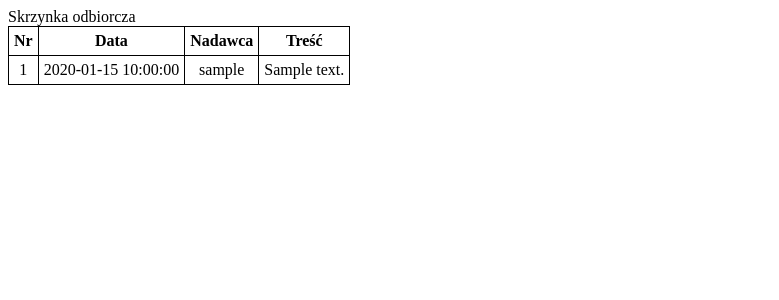
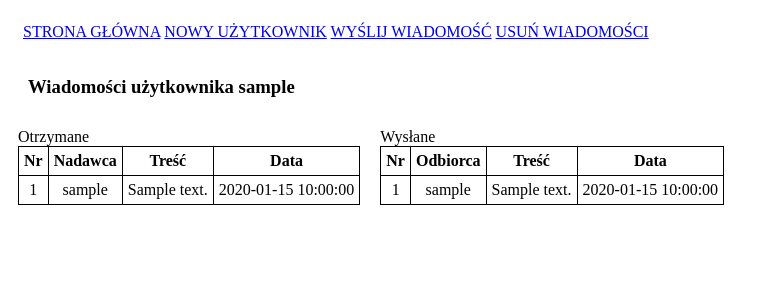
Before and after one commit to isulim/Warsztat_2-serwer-komunikatow, a Flask app: page /user/1 in a window 1280 px wide. Shown: the top 300 px of the page, without its empty margins (0-779 px from the left). Run offline with Flask 2, Linux system fonts and the light colour scheme; a database or web service that is not in the repository returns one stand-in record (values such as "Sample title"); some libraries are stand-ins or nearby versions.

Commit message:
Wiadomości otrzymane

```diff
--- a/main.py
+++ b/main.py
@@ -3,7 +3,6 @@ from clcrypto import password_hash, check_password
 from psycopg2 import connect, OperationalError
 from datetime import datetime
 from flask import Flask, request, render_template, abort, flash, redirect, url_for
-
 
 
 def get_connection(base='warsztat2'):
@@ -21,6 +20,7 @@ def get_connection(base='warsztat2'):
 app = Flask(__name__)
 app.secret_key = 'something'
 
+
 @app.route('/', methods=['GET', 'POST'])
 def users():
 
@@ -37,8 +37,9 @@ def users():
     else:
         return abort(403)
 
+
 @app.route('/new-user', methods=['GET', 'POST'])
-def newUser():
+def new_user():
     form = NewUserForm(request.form)
     if request.method == 'POST' and form.validate():
         conn = get_connection()
@@ -59,20 +60,21 @@ def newUser():
         return redirect(url_for('users'))
     return render_template('new_user.html', form=form)
 
-@app.route('/send/<int:userID>', methods=['GET', 'POST'])
-def send(userID):
+
+@app.route('/send/<user_id>', methods=['GET', 'POST'])
+def send(user_id):
     form = SendForm(request.form)
     if request.method == 'POST' and form.validate():
         conn = get_connection()
         if conn:
             cursor = conn.cursor()
-            sender = User.load_user_by_id(cursor, userID)
+            sender = User.load_user_by_id(cursor, user_id)
             reciever_id = Message.get_user_id_by_username(cursor, form.reciever.data)
 
             if check_password(form.password.data, sender.hashed_password):
                 message = Message()
                 message.to_id = reciever_id
-                message.from_id = userID
+                message.from_id = user_id
                 message.text = form.message.data
                 message.creation_date = datetime.today().strftime("%Y-%m-%d %H:%M:%S")
                 message.save_to_db(cursor)
@@ -84,22 +86,27 @@ def send(userID):
             return redirect('/user/{}'.format(reciever_id[0]))
     return render_template('send_message.html', form=form)
 
-@app.route('/user/<int:userID>', methods=['GET', 'POST'])
-def userMessages(userID):
+
+@app.route('/user/<user_id>', methods=['GET', 'POST'])
+def user_messages(user_id):
 
     if request.method == 'GET':
         conn = get_connection()
         if conn:
             cursor = conn.cursor()
-            messages = Message.load_messages_with_usernames(cursor, userID)
+            rec_messages = Message.rec_messages_with_usernames(cursor, user_id)
+            sent_messages = Message.sent_messages_with_usernames(cursor, user_id)
+            username = Message.get_username(cursor, user_id)
             cursor.close()
             conn.close()
         else:
             users = "Błąd połączenia z bazą."
-        return render_template('user_messages.html', messages=messages)
+        return render_template('user_messages.html',
+                               rec_messages=rec_messages,
+                               sent_messages=sent_messages,
+                               username=username)
     else:
-        flash("Niedozwolona metoda")
-        return redirect(url_for('users'))
+        return abort(403)
 
 
 if __name__ == '__main__':
--- a/models/__init__.py
+++ b/models/__init__.py
@@ -1,5 +1,6 @@
 from clcrypto import password_hash
 from wtforms import Form, BooleanField, StringField, IntegerField, PasswordField, validators
+
 
 class User:
     __id = None
@@ -117,7 +118,6 @@ class User:
             return None
 
 
-
 class Message:
     __id = None
     from_id = None
@@ -156,9 +156,8 @@ class Message:
         else:
             return None
 
-
     @classmethod
-    def load_messages_with_usernames(cls, cursor, user_id):
+    def rec_messages_with_usernames(cls, cursor, user_id):
         sql = """SELECT messages.id, users.username, messages.text, messages.creation_date
                 FROM messages JOIN users ON messages.from_id = users.id
                 WHERE messages.to_id=%s
@@ -176,6 +175,24 @@ class Message:
             ret.append(loaded_message)
         return ret
 
+    @classmethod
+    def sent_messages_with_usernames(cls, cursor, user_id):
+        sql = """SELECT messages.id, users.username, messages.text, messages.creation_date
+                    FROM messages JOIN users ON messages.to_id = users.id
+                    WHERE messages.from_id=%s
+                    ORDER BY creation_date DESC;"""
+        ret = []
+
+        cursor.execute(sql, (user_id,))
+
+        for row in cursor.fetchall():
+            loaded_message = cls()
+            loaded_message.__id = row[0]
+            loaded_message.to_id = row[1]
+            loaded_message.text = row[2]
+            loaded_message.creation_date = row[3]
+            ret.append(loaded_message)
+        return ret
 
     @classmethod
     def load_all_messages_for_user_by_id(cls, cursor, user_id):
@@ -247,6 +264,7 @@ class Message:
         sql = """SELECT username FROM users WHERE id=%s"""
         cursor.execute(sql, (id,))
         username = cursor.fetchone()
+        username = username[0]
         return username
 
     def save_to_db(self, cursor):
@@ -274,16 +292,16 @@ class Message:
 
 
 class NewUserForm(Form):
-    username = StringField('Username', [validators.DataRequired()])
+    username = StringField('Nazwa użytkownika', [validators.DataRequired()])
     email = StringField('Email', [validators.DataRequired()])
-    password = PasswordField('Password', [
+    password = PasswordField('Hasło', [
         validators.DataRequired(),
         validators.EqualTo('confirm', message='Hasła muszą się zgadzać')
     ])
-    confirm = PasswordField('Repeat Password')
+    confirm = PasswordField('Powtórz hasło')
 
 
 class SendForm(Form):
-    reciever = StringField("Reciever's name", [validators.DataRequired()])
-    message = StringField("Message", [validators.DataRequired()])
-    password = PasswordField("Your password", [validators.DataRequired()])
+    reciever = StringField("Adresat", [validators.DataRequired()])
+    message = StringField("Wiadomość", [validators.DataRequired()])
+    password = PasswordField("Twoje hasło", [validators.DataRequired()])
--- a/templates/base.html
+++ b/templates/base.html
@@ -17,7 +17,16 @@ table, th, td, tr {
 </style>
 
 <body>
+
+<div style="float: left; margin: 15px;">
+    <a href="/">STRONA GŁÓWNA</a>
+    <a href="/">NOWY UŻYTKOWNIK</a>
+    <a href="/">WYŚLIJ WIADOMOŚĆ</a>
+    <a href="/">USUŃ WIADOMOŚCI</a>
+</div>
+<div style="float: left">
 {% block content %}
 
 {% endblock content %}
+</div>
 </body>
--- a/templates/user_messages.html
+++ b/templates/user_messages.html
@@ -1,33 +1,59 @@
 {% extends "base.html" %}
 
 {% block content %}
-    <div style="float: left;">
+
+    <div style="text-align: left; margin: 20px;">
+        <h3>Wiadomości użytkownika {{ username }}</h3>
+    </div>
+
+    <div style="float: left; margin: 10px;">
         <caption>
-        Skrzynka odbiorcza
+        Otrzymane
         </caption>
         <table>
                 <tr>
                     <th>Nr</th>
-                    <th>Data</th>
                     <th>Nadawca</th>
                     <th>Treść</th>
+                    <th>Data</th>
 
                 </tr>
 
-                {% for message in messages %}
+                {% for message in rec_messages %}
                 <tr>
                     <td>{{ message.id }}</td>
-                    <td>{{ message.creation_date }}</td>
                     <td>{{ message.from_id }}</td>
                     <td>{{ message.text }}</td>
+                    <td>{{ message.creation_date }}</td>
+                </tr>
+                {% endfor %}
+
+        </table>
+    </div>
+    <div style="float: left; margin: 10px;">
+        <caption>
+        Wysłane
+        </caption>
+        <table>
+                <tr>
+                    <th>Nr</th>
+                    <th>Odbiorca</th>
+                    <th>Treść</th>
+                    <th>Data</th>
+
+                </tr>
+
+                {% for message in sent_messages %}
+                <tr>
+                    <td>{{ message.id }}</td>
+                    <td>{{ message.to_id }}</td>
+                    <td>{{ message.text }}</td>
+                    <td>{{ message.creation_date }}</td>
                 </tr>
                 {% endfor %}
 
         </table>
     </div>
 
-    <div style="float: right;">
-        <form>
-        </form>
-    </div>
+
 {% endblock content %}
```
